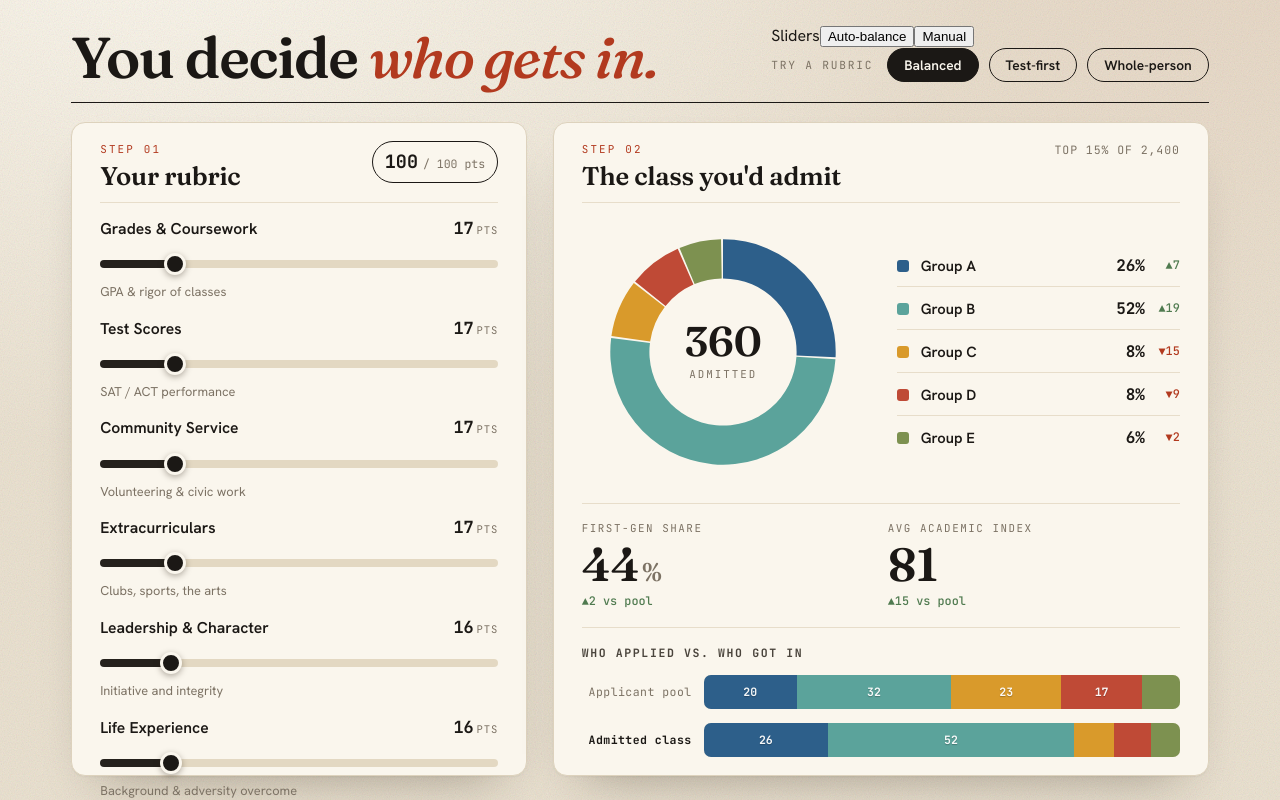
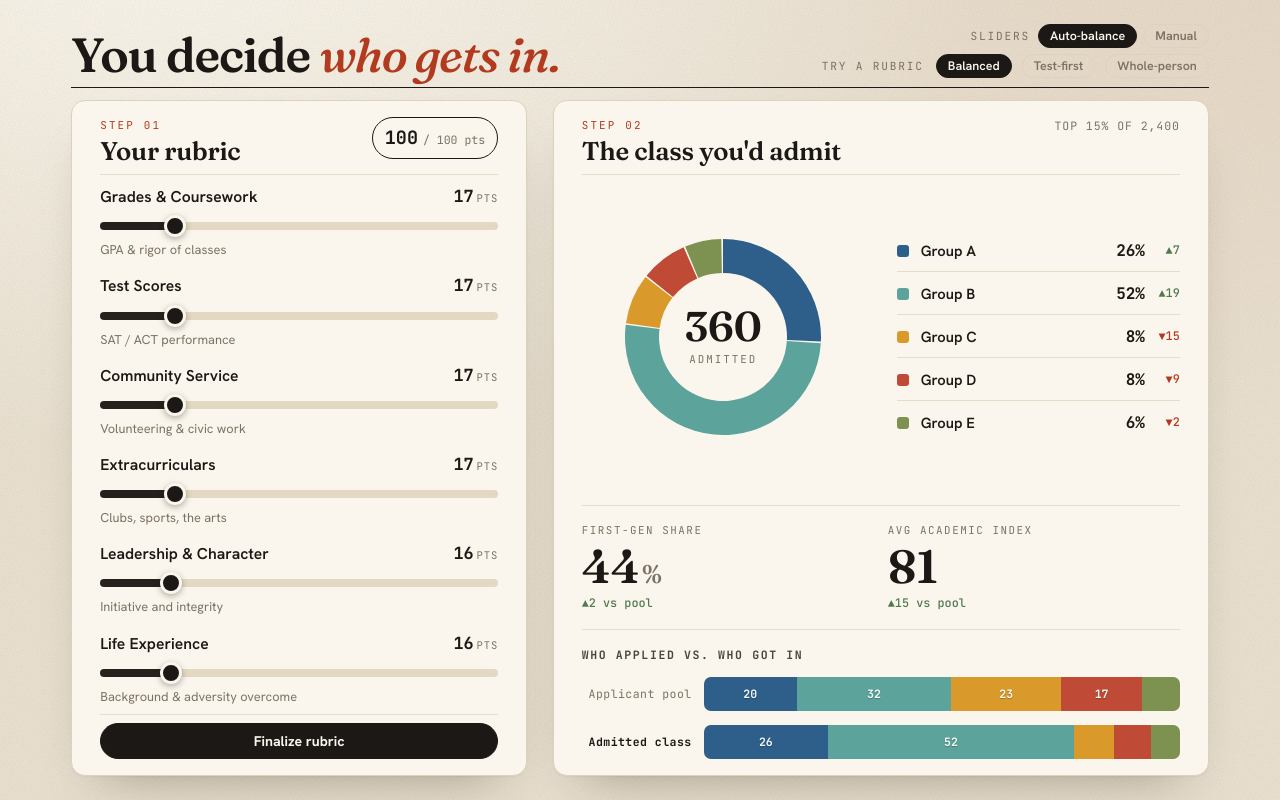
Before and after one commit to aditya-harsh11/College-Admissions-Sim, a React (Vite) app: page / in a window 1280 px wide. Built offline with nearby package versions, Linux system fonts and the light colour scheme.

Commit message:
v2: restyle controls and make the single-viewport layout responsive

```diff
--- a/src/index.css
+++ b/src/index.css
@@ -42,8 +42,10 @@ body {
   font-family: var(--sans);
   -webkit-font-smoothing: antialiased;
   line-height: 1.5;
-  /* Designed to sit in one viewport — no page scroll. Re-enabled on small screens below. */
-  overflow: hidden;
+  /* Fills one viewport when it fits; scrolls instead of clipping when it doesn't (e.g. browser
+     zoom or shorter screens shrink the effective viewport below the content's natural height). */
+  overflow-x: hidden;
+  overflow-y: auto;
 }
 
 /* faint paper grain */
@@ -63,13 +65,12 @@ body::before {
   position: relative;
   z-index: 1;
   max-width: 1240px;
-  height: 100vh;
+  min-height: 100vh;
   margin: 0 auto;
   padding: clamp(18px, 3vh, 36px) clamp(20px, 4vw, 56px) clamp(18px, 3vh, 36px);
   display: flex;
   flex-direction: column;
   gap: clamp(16px, 2.4vh, 28px);
-  overflow: hidden;
 }
 
 /* ───────────────────────────  Masthead  ─────────────────────────── */
@@ -102,14 +103,11 @@ body::before {
 }
 
 .presets {
-  grid-area: presets;
   display: flex;
   align-items: center;
   gap: 10px;
   flex-wrap: wrap;
   justify-content: flex-end;
-  padding-bottom: 4px;
-  animation: rise 0.8s 0.28s both;
 }
 
 .presets__label {
@@ -118,30 +116,81 @@ body::before {
   letter-spacing: 0.16em;
   text-transform: uppercase;
   color: var(--muted);
-  margin-right: 4px;
+  margin-right: 2px;
 }
 
+/* Presets share the mode-switch button look so the two control rows read as one system. */
 .preset {
   font-family: var(--sans);
-  font-size: 0.86rem;
+  font-size: 0.8rem;
   font-weight: 600;
-  color: var(--ink);
+  color: var(--muted);
   background: transparent;
-  border: 1.5px solid var(--ink);
+  border: 1.5px solid var(--line);
   border-radius: 999px;
-  padding: 7px 16px;
+  padding: 5px 13px;
   cursor: pointer;
-  transition: background 0.18s, color 0.18s, transform 0.12s;
+  transition: background 0.18s, color 0.18s, border-color 0.18s;
 }
 
-.preset:hover {
-  transform: translateY(-1px);
-  background: rgba(27, 24, 21, 0.06);
+.preset:not(.preset--on):hover {
+  color: var(--ink);
+  border-color: var(--ink);
 }
 
 .preset--on {
   background: var(--ink);
   color: var(--panel);
+  border-color: var(--ink);
+}
+
+/* ─────────────────────  Masthead controls + mode switch  ───────────────────── */
+.masthead__controls {
+  grid-area: presets;
+  display: flex;
+  flex-direction: column;
+  align-items: flex-end;
+  gap: clamp(8px, 1.4vh, 14px);
+  animation: rise 0.8s 0.28s both;
+}
+
+.modeswitch {
+  display: inline-flex;
+  align-items: center;
+  gap: 6px;
+}
+
+.modeswitch__label {
+  font-family: var(--mono);
+  font-size: 0.7rem;
+  letter-spacing: 0.16em;
+  text-transform: uppercase;
+  color: var(--muted);
+  margin-right: 2px;
+}
+
+.modeswitch__opt {
+  font-family: var(--sans);
+  font-size: 0.8rem;
+  font-weight: 600;
+  color: var(--muted);
+  background: transparent;
+  border: 1.5px solid var(--line);
+  border-radius: 999px;
+  padding: 5px 13px;
+  cursor: pointer;
+  transition: background 0.18s, color 0.18s, border-color 0.18s;
+}
+
+.modeswitch__opt:not(.modeswitch__opt--on):hover {
+  color: var(--ink);
+  border-color: var(--ink);
+}
+
+.modeswitch__opt--on {
+  background: var(--ink);
+  color: var(--panel);
+  border-color: var(--ink);
 }
 
 /* ───────────────────────────  Grid + panels  ─────────────────────────── */
@@ -164,7 +213,7 @@ body::before {
   background: var(--panel);
   border: 1px solid var(--line);
   border-radius: var(--r);
-  padding: clamp(18px, 2vh, 28px) clamp(20px, 2.2vw, 28px);
+  padding: clamp(14px, 2vh, 28px) clamp(20px, 2.2vw, 28px);
   box-shadow: var(--shadow);
   animation: rise 0.8s 0.34s both;
   display: flex;
@@ -236,10 +285,77 @@ body::before {
 /* ───────────────────────────  Sliders  ─────────────────────────── */
 .sliders {
   flex: 1 1 auto;
+  min-height: 0;
   display: flex;
   flex-direction: column;
   justify-content: space-between;
-  gap: clamp(12px, 1.8vh, 22px);
+  gap: clamp(6px, 1vh, 18px);
+}
+
+/* ───────────────────────────  Finalize / lock  ─────────────────────────── */
+.rubric__footer {
+  flex: 0 0 auto;
+  margin-top: clamp(10px, 1.4vh, 16px);
+  padding-top: clamp(10px, 1.3vh, 14px);
+  border-top: 1px solid var(--line-soft);
+  display: flex;
+  align-items: center;
+  gap: 12px;
+}
+
+.btn {
+  font-family: var(--sans);
+  font-size: 0.88rem;
+  font-weight: 700;
+  border-radius: 999px;
+  padding: 9px 18px;
+  cursor: pointer;
+  border: 1.5px solid var(--ink);
+  transition: background 0.18s, color 0.18s, border-color 0.18s, opacity 0.18s;
+}
+
+.btn--primary {
+  flex: 1;
+  background: var(--ink);
+  color: var(--panel);
+}
+
+.btn--primary:hover:not(:disabled) {
+  background: #000;
+}
+
+.btn--primary:disabled {
+  background: transparent;
+  color: var(--muted);
+  border-color: var(--line);
+  cursor: not-allowed;
+}
+
+.rubric__status {
+  flex: 1;
+  font-family: var(--mono);
+  font-size: 0.8rem;
+  letter-spacing: 0.08em;
+  text-transform: uppercase;
+  color: var(--ink);
+}
+
+/* Committed rubric: grey the controls and block interaction until Edit. */
+.rubric--locked .sliders {
+  opacity: 0.45;
+  pointer-events: none;
+}
+
+.preset:disabled,
+.modeswitch__opt:disabled {
+  opacity: 0.4;
+  cursor: not-allowed;
+}
+
+.preset:disabled:hover,
+.modeswitch__opt:disabled:hover {
+  color: var(--muted);
+  border-color: var(--line);
 }
 
 .slider {
@@ -250,7 +366,7 @@ body::before {
   display: flex;
   justify-content: space-between;
   align-items: baseline;
-  margin-bottom: 10px;
+  margin-bottom: 6px;
 }
 
 .slider__label {
@@ -282,9 +398,43 @@ body::before {
   letter-spacing: 0.08em;
 }
 
+/* Manual-mode editable point value — styled to read like the static chip number. */
+.slider__num {
+  font-family: var(--mono);
+  font-size: 1.05rem;
+  font-weight: 700;
+  font-variant-numeric: tabular-nums;
+  color: var(--ink);
+  width: 2.8ch;
+  text-align: right;
+  background: transparent;
+  border: none;
+  border-bottom: 1.5px solid var(--line);
+  padding: 0 0 1px;
+  transition: border-color 0.18s;
+  appearance: textfield;
+  -moz-appearance: textfield;
+}
+
+.slider__num:hover {
+  border-bottom-color: var(--muted);
+}
+
+.slider__num:focus {
+  outline: none;
+  border-bottom-color: var(--accent);
+}
+
+/* Hide the spinner arrows — the slider handles nudging, so the field stays a clean number. */
+.slider__num::-webkit-outer-spin-button,
+.slider__num::-webkit-inner-spin-button {
+  -webkit-appearance: none;
+  margin: 0;
+}
+
 .slider__blurb {
   display: block;
-  margin-top: 7px;
+  margin-top: 4px;
   font-size: 0.8rem;
   color: var(--muted);
 }
@@ -371,6 +521,13 @@ input[type='range']::-moz-range-thumb {
   max-width: 240px;
   max-height: 100%;
   margin: 0 auto;
+  transition: opacity 0.35s ease, filter 0.35s ease;
+}
+
+/* Manual mode, total ≠ 100: fade the outcome to signal the rubric isn't valid yet. */
+.donut--dim {
+  opacity: 0.32;
+  filter: grayscale(0.4);
 }
 
 .donut__center {
@@ -616,14 +773,48 @@ input[type='range']::-moz-range-thumb {
   }
 }
 
-/* Below the single-viewport target, fall back to normal scrolling instead of clipping. */
-@media (max-width: 920px), (max-height: 640px) {
-  body {
-    overflow: auto;
+/* Short viewports (≈90–100% browser zoom / smaller laptops): claw back vertical space so the
+   Finalize footer still fits with minimal-to-no scroll. Placed last so it overrides the base
+   rules above. Taller viewports (e.g. 80% zoom) are above the threshold and stay spacious. */
+@media (min-width: 921px) and (max-height: 895px) {
+  .app {
+    gap: 12px;
   }
-  .app {
-    height: auto;
-    min-height: 100vh;
-    overflow: visible;
+  .masthead {
+    padding-bottom: 9px;
+  }
+  .masthead__title {
+    font-size: clamp(2rem, 4.2vw, 3rem);
+  }
+  .masthead__controls {
+    gap: 6px;
+  }
+  .modeswitch__opt,
+  .preset {
+    padding: 3px 11px;
+    font-size: 0.78rem;
+  }
+  .panel__head {
+    padding-bottom: 9px;
+    margin-bottom: 9px;
+  }
+  .sliders {
+    gap: 4px;
+  }
+  .slider__top {
+    margin-bottom: 4px;
+  }
+  .slider__blurb {
+    margin-top: 3px;
+  }
+  .donut {
+    max-width: 210px;
+  }
+  .rubric__footer {
+    margin-top: 8px;
+    padding-top: 8px;
+  }
+  .btn {
+    padding: 8px 16px;
   }
 }
```
